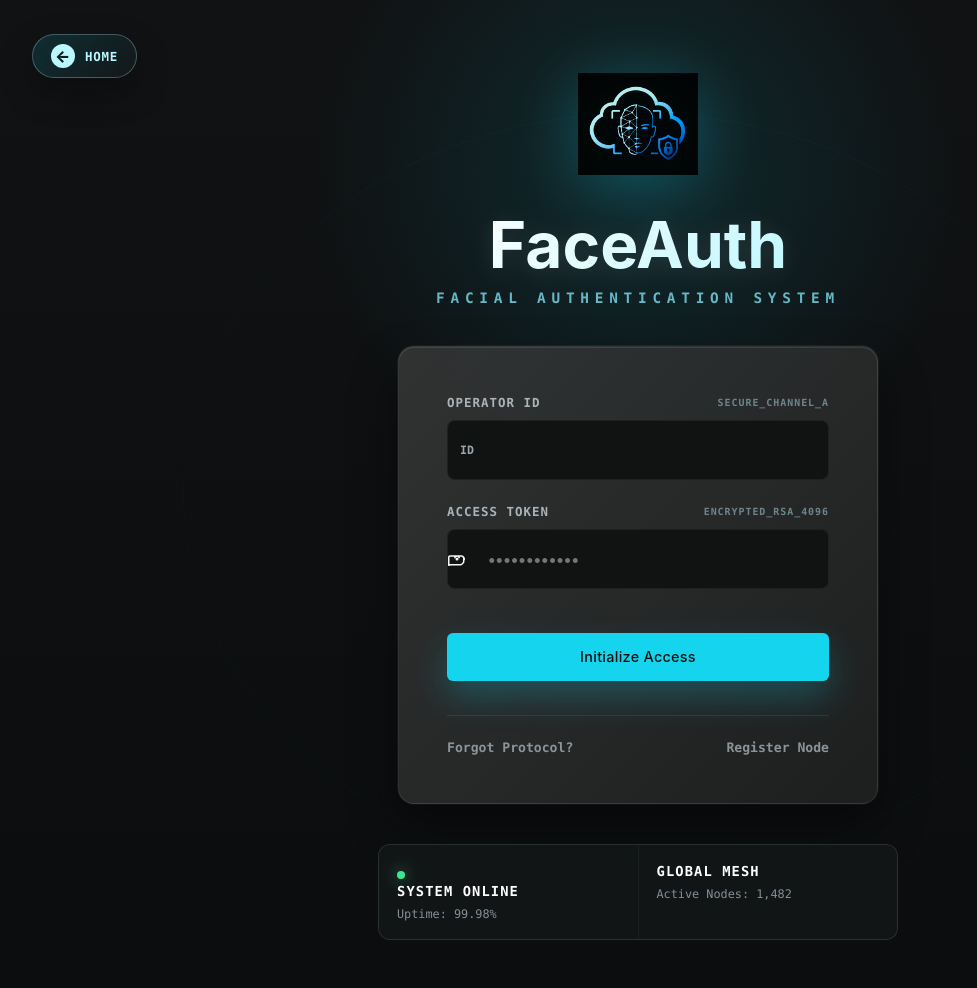
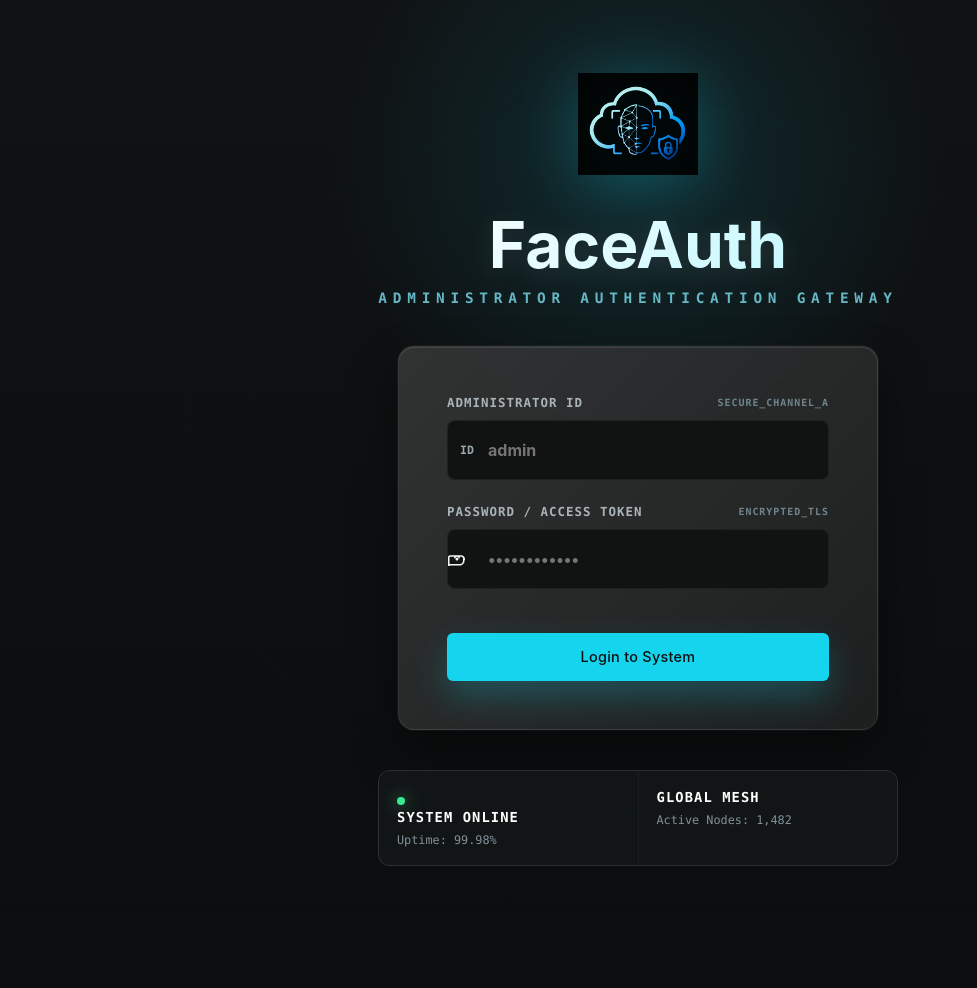
Before and after one commit to YubrajKhatiwada01/FYP-FaceAuth, a Flask app: page /login in a window 1280 px wide. Shown: the whole page, without its empty margins (2-979 px from the left). After the commit the page ends 866 px from the top, so only its background shows below. Run offline with Flask 3, Linux system fonts and the light colour scheme; parts of the project's set-up code (start-up, migrations or seed data) failed here and were passed over; some libraries are stand-ins or nearby versions.

Commit message:
Enforce admin authentication gateway on every system run

```diff
--- a/app.py
+++ b/app.py
@@ -51,6 +51,10 @@ _door_controller = DoorTriggerController()
 FACE_TOLERANCE = float(os.environ.get("FACE_TOLERANCE", 0.55))
 _approval_events: dict = {}
 
+# Unique instance boot ID generated each time the system runs.
+# Any session from a prior run becomes immediately invalid.
+SYSTEM_BOOT_ID = uuid.uuid4().hex
+
 logging.basicConfig(
     level=logging.WARNING,
     format="%(asctime)s [%(levelname)s] %(name)s: %(message)s",
@@ -135,10 +139,18 @@ def allowed_file(filename: str) -> bool:
 
 
 def login_required(f):
-    """Decorator — redirects unauthenticated users to the login page."""
+    """
+    Decorator — redirects unauthenticated users or sessions from prior server runs
+    to the administrator login page.
+    """
     @wraps(f)
     def decorated(*args, **kwargs):
-        if not session.get("is_logged_in"):
+        if (
+            not session.get("is_logged_in")
+            or session.get("boot_id") != SYSTEM_BOOT_ID
+            or "admin" not in str(session.get("user_role", "")).lower()
+        ):
+            session.clear()
             return redirect(url_for("login"))
         return f(*args, **kwargs)
     return decorated
@@ -198,12 +210,26 @@ def _upload_photos_to_s3(files, username: str) -> list[str]:
 
 @app.get("/")
 def landing():
-    return render_template("landing.html", active_page="home")
+    """
+    Root entry point: Every time the system is run, it must be accessed
+    by the administrator logging into the system.
+    """
+    if (
+        not session.get("is_logged_in")
+        or session.get("boot_id") != SYSTEM_BOOT_ID
+        or "admin" not in str(session.get("user_role", "")).lower()
+    ):
+        return redirect(url_for("login"))
+    return redirect(url_for("dashboard"))
 
 
 @app.route("/login", methods=["GET", "POST"])
 def login():
-    if session.get("is_logged_in"):
+    if (
+        session.get("is_logged_in")
+        and session.get("boot_id") == SYSTEM_BOOT_ID
+        and "admin" in str(session.get("user_role", "")).lower()
+    ):
         return redirect(url_for("dashboard"))
 
     message = None
@@ -213,24 +239,29 @@ def login():
         password = request.form.get("access_token", "").strip()
         user     = db.get_user_by_username(username)
 
-        if user and check_password_hash(user["password"], password):
-            if user["status"] != "Active":
+        if user and check_password_hash(user.get("password", ""), password):
+            if user.get("status") != "Active":
                 message = {"type": "error",
                            "text": "Account is inactive. Contact your administrator."}
+            elif "admin" not in str(user.get("role", "")).lower():
+                message = {"type": "error",
+                           "text": "Access denied. Only Administrators can log into and operate this system."}
             else:
+                session.clear()
                 session["operator_id"]  = username
                 session["user_id"]      = user["id"]
                 session["user_role"]    = user["role"]
                 session["is_logged_in"] = True
-                session.permanent       = True
+                session["boot_id"]      = SYSTEM_BOOT_ID
+                session.permanent       = False
                 db.add_log("Login", username, "Dashboard", "Success",
-                           f"Operator {username} logged in")
+                           f"Administrator {username} logged into system")
                 return redirect(url_for("dashboard"))
         else:
             db.add_log("Login", username or "unknown", "Dashboard", "Failed",
-                       "Invalid credentials")
+                       "Invalid administrator credentials")
             message = {"type": "error",
-                       "text": "Invalid Operator ID or Access Token."}
+                       "text": "Invalid Administrator ID or Access Token."}
 
     return render_template("login.html", active_page="login", message=message,
                            body_class="login-body")
@@ -240,7 +271,7 @@ def login():
 def logout():
     username = session.get("operator_id", "unknown")
     db.add_log("Logout", username, "Dashboard", "Success",
-               f"Operator {username} logged out")
+               f"Administrator {username} logged out")
     session.clear()
     return redirect(url_for("login"))
 
--- a/templates/login.html
+++ b/templates/login.html
@@ -6,11 +6,6 @@
 
 {% block content %}
 <section class="login-page">
-  <a class="login-home-button" href="{{ url_for('landing') }}" aria-label="Back to FaceAuth home page">
-    <span aria-hidden="true">&larr;</span>
-    Home
-  </a>
-
   <div class="login-orbit" aria-hidden="true"></div>
 
   <div class="login-identity">
@@ -19,23 +14,23 @@
       <img src="{{ url_for('static', filename='images/final logo 2.png') }}" alt="FaceAuth Logo" class="logo-light">
     </div>
     <h1>FaceAuth</h1>
-    <p>Facial Authentication System</p>
+    <p>Administrator Authentication Gateway</p>
   </div>
 
   <form class="login-card" method="post" novalidate>
     <input type="hidden" name="csrf_token" value="{{ csrf_token() }}"/>
     <div class="field-row">
-      <label for="operator_id">Operator ID</label>
+      <label for="operator_id">Administrator ID</label>
       <span>Secure_Channel_A</span>
     </div>
     <div class="input-shell">
       <span aria-hidden="true">ID</span>
-      <input id="operator_id" name="operator_id" type="text" placeholder="" autocomplete="username" required>
+      <input id="operator_id" name="operator_id" type="text" placeholder="admin" autocomplete="username" required>
     </div>
 
     <div class="field-row">
-      <label for="access_token">Access Token</label>
-      <span>Encrypted_RSA_4096</span>
+      <label for="access_token">Password / Access Token</label>
+      <span>Encrypted_TLS</span>
     </div>
     <div class="input-shell">
       <svg class="input-icon" width="18" height="18" viewBox="0 0 24 24" fill="none" stroke="currentColor" stroke-width="2">
@@ -48,12 +43,7 @@
       <p class="form-message {{ message.type }}">{{ message.text }}</p>
     {% endif %}
 
-    <button type="submit" class="btn btn-primary" style="width: 100%; margin: 20px 0 0 0;">Initialize Access</button>
-
-    <div class="login-links">
-      <a href="#">Forgot Protocol?</a>
-      <a href="#">Register Node</a>
-    </div>
+    <button type="submit" class="btn btn-primary" style="width: 100%; margin: 20px 0 0 0;">Login to System</button>
   </form>
 
   <div class="login-status" aria-label="System status">
```
